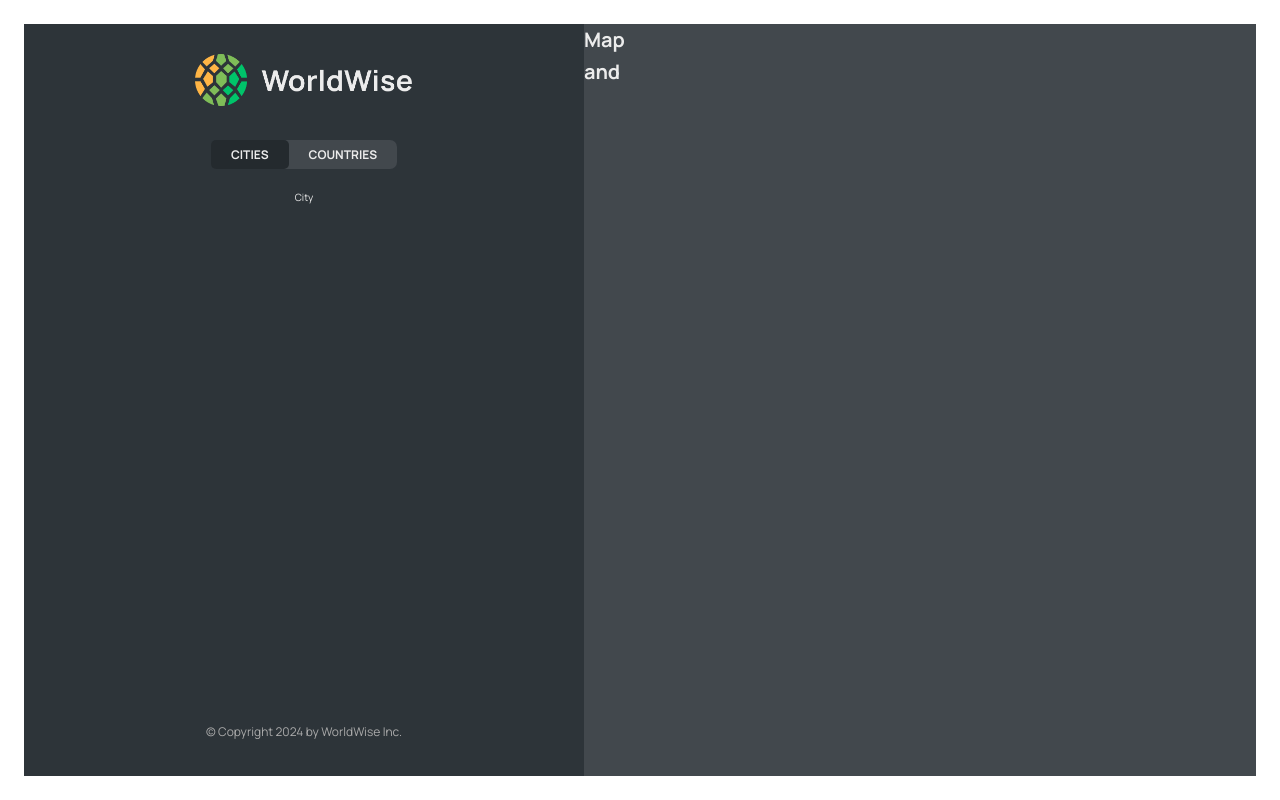
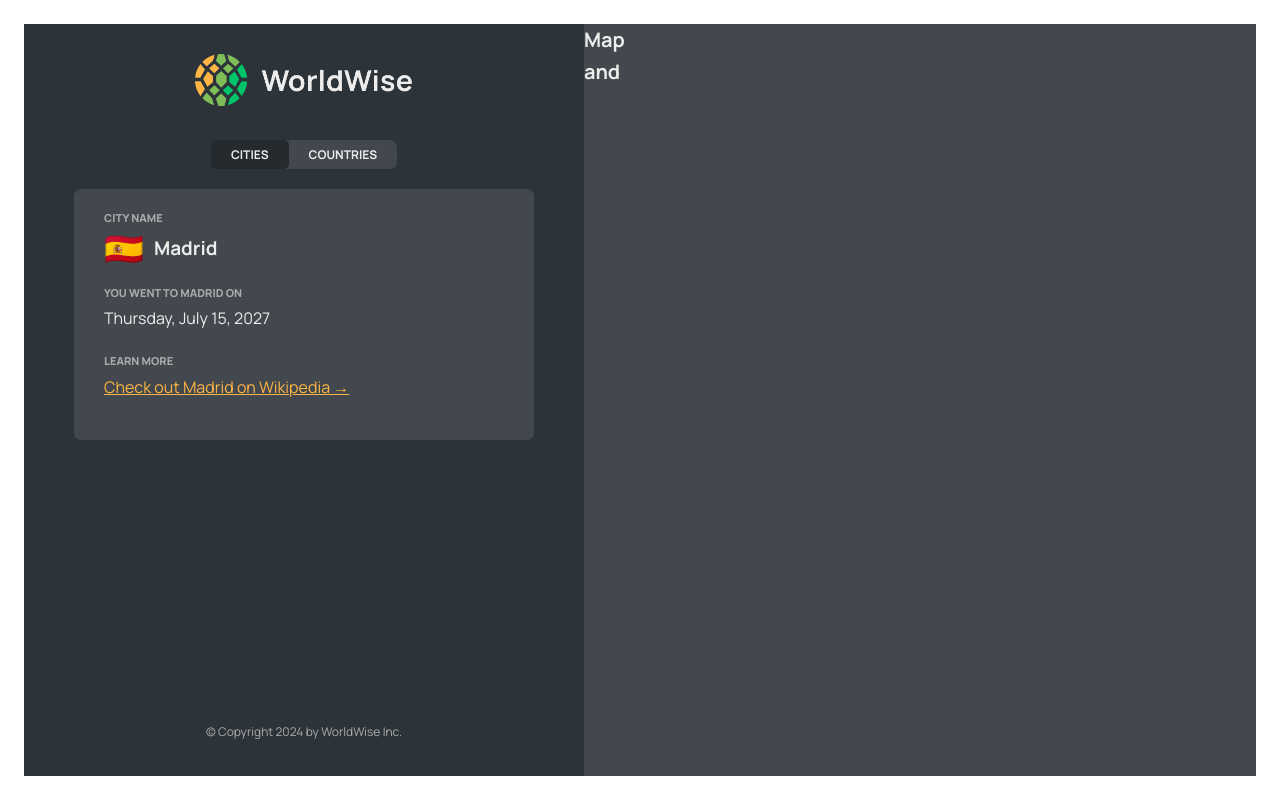
Before and after one commit to TahsinAlahi/WorldWise, a React (Vite) app: page /app/cities/17806751 in a window 1280 px wide. Built offline with nearby package versions, Linux system fonts and the light colour scheme; data requests are answered from the project's data file.

Commit message:
added visited city data fetching

```diff
--- a/src/components/City/City.jsx
+++ b/src/components/City/City.jsx
@@ -1,3 +1,8 @@
+import { useParams } from "react-router-dom";
+import { useEffect } from "react";
+
+import { useCities } from "../../contexts/CitiesContext";
+import Spinner from "../Spinner/Spinner";
 import styles from "./City.module.css";
 
 const formatDate = (date) =>
@@ -9,55 +14,52 @@
   }).format(new Date(date));
 
 function City() {
-  // TEMP DATA
-  const currentCity = {
-    cityName: "Lisbon",
-    emoji: "🇵🇹",
-    date: "2027-10-31T15:59:59.138Z",
-    notes: "My favorite city so far!",
-  };
+  const { id } = useParams();
+  const { getCurrentCity, currentCity, isLoading } = useCities();
+
+  useEffect(() => {
+    getCurrentCity(id);
+  }, [id]);
 
   const { cityName, emoji, date, notes } = currentCity;
 
-  return <div>City</div>;
+  if (isLoading) return <Spinner />;
 
-  // return (
-  //   <div className={styles.city}>
-  //     <div className={styles.row}>
-  //       <h6>City name</h6>
-  //       <h3>
-  //         <span>{emoji}</span> {cityName}
-  //       </h3>
-  //     </div>
+  return (
+    <div className={styles.city}>
+      <div className={styles.row}>
+        <h6>City name</h6>
+        <h3>
+          <span>{emoji}</span> {cityName}
+        </h3>
+      </div>
 
-  //     <div className={styles.row}>
-  //       <h6>You went to {cityName} on</h6>
-  //       <p>{formatDate(date || null)}</p>
-  //     </div>
+      <div className={styles.row}>
+        <h6>You went to {cityName} on</h6>
+        <p>{formatDate(date || null)}</p>
+      </div>
 
-  //     {notes && (
-  //       <div className={styles.row}>
-  //         <h6>Your notes</h6>
-  //         <p>{notes}</p>
-  //       </div>
-  //     )}
+      {notes && (
+        <div className={styles.row}>
+          <h6>Your notes</h6>
+          <p>{notes}</p>
+        </div>
+      )}
 
-  //     <div className={styles.row}>
-  //       <h6>Learn more</h6>
-  //       <a
-  //         href={`https://en.wikipedia.org/wiki/${cityName}`}
-  //         target="_blank"
-  //         rel="noreferrer"
-  //       >
-  //         Check out {cityName} on Wikipedia &rarr;
-  //       </a>
-  //     </div>
+      <div className={styles.row}>
+        <h6>Learn more</h6>
+        <a
+          href={`https://en.wikipedia.org/wiki/${cityName}`}
+          target="_blank"
+          rel="noreferrer"
+        >
+          Check out {cityName} on Wikipedia &rarr;
+        </a>
+      </div>
 
-  //     <div>
-  //       <ButtonBack />
-  //     </div>
-  //   </div>
-  // );
+      <div>{/* <ButtonBack /> */}</div>
+    </div>
+  );
 }
 
 export default City;
--- a/src/contexts/CitiesContext.jsx
+++ b/src/contexts/CitiesContext.jsx
@@ -7,6 +7,7 @@
 function CitiesProvider({ children }) {
   const [cities, setCities] = useState([]);
   const [isLoading, setIsLoading] = useState(false);
+  const [currentCity, setCurrentCity] = useState({});
 
   useEffect(() => {
     async function getCityData() {
@@ -24,8 +25,24 @@
     }
     getCityData();
   }, []);
+
+  async function getCurrentCity(id) {
+    try {
+      setIsLoading(true);
+      const res = await fetch(`${BASE_URL}/cities/${id}`);
+      const data = await res.json();
+      setCurrentCity(data);
+    } catch (err) {
+      console.log(err);
+    } finally {
+      setIsLoading(false);
+    }
+  }
+
   return (
-    <CitiesContext.Provider value={{ cities, isLoading }}>
+    <CitiesContext.Provider
+      value={{ cities, isLoading, getCurrentCity, currentCity }}
+    >
       {children}
     </CitiesContext.Provider>
   );
```
